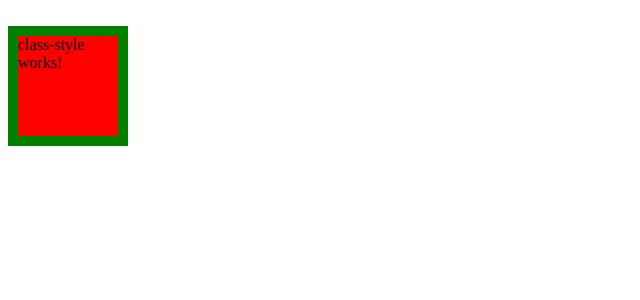
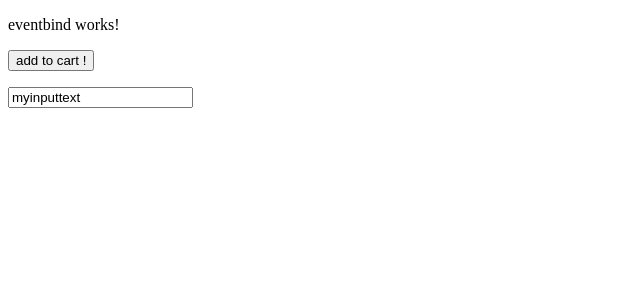
Before and after one commit to bhavey-2021/Angular-Youtube, an Angular app: page / in a window 1280 px wide. Shown: the top 300 px of the page, without its empty margins (0-640 px from the left). Built offline with nearby package versions, Linux system fonts and the light colour scheme.

Commit message:
eventHandling_01

```diff
--- a/src/app/app.component.html
+++ b/src/app/app.component.html
@@ -1,3 +1,2 @@
-<!-- <app-databind></app-databind> -->
+<app-eventbind></app-eventbind>
 <br>
-<app-class-style></app-class-style>
--- a/src/app/app.module.ts
+++ b/src/app/app.module.ts
@@ -5,12 +5,14 @@ import { AppRoutingModule } from './app-routing.module';
 import { AppComponent } from './app.component';
 import { DatabindComponent } from './databind/databind.component';
 import { ClassStyleComponent } from './databind/class-style/class-style.component';
+import { EventbindComponent } from './databind/eventbind/eventbind.component';
 
 @NgModule({
   declarations: [
     AppComponent,
     DatabindComponent,
-    ClassStyleComponent
+    ClassStyleComponent,
+    EventbindComponent
   ],
   imports: [
     BrowserModule,
--- /dev/null
+++ b/src/app/databind/eventbind/eventbind.component.html
@@ -0,0 +1,6 @@
+<p>eventbind works!</p>
+<button (click)="onAddCart()">add to cart ! </button>
+<!--if we want to see a message we need call an event on the button -->
+<p>{{message}} </p><!--passing a variable 'message' , using interpolation-->
+<input type="text" value="myinputtext" (click)="onInputClick($event)">
+<!--"$event" is a reserve variable of angular-->
--- /dev/null
+++ b/src/app/databind/eventbind/eventbind.component.ts
@@ -0,0 +1,21 @@
+import { Component, OnInit } from '@angular/core';
+
+@Component({
+  selector: 'app-eventbind',
+  templateUrl: './eventbind.component.html',
+  styleUrls: ['./eventbind.component.css']
+})
+export class EventbindComponent implements OnInit {
+
+  constructor() { }
+
+  ngOnInit(): void {
+  }
+  message:string=""//making a blank property
+  onAddCart(){
+  this.message="product added in cart !" //here on clicking the "add to cart" this message comes !!!
+  }//with the help of event binding we can show messages to the user once they click / scroll / point etc etc ...
+  onInputClick(event: any){
+    console.log(event.target.value);
+  }
+}
```
Also changed, not shown: src/app/databind/eventbind/eventbind.component.css (added), 1 other file (tests, documents, lock files or other folders).
